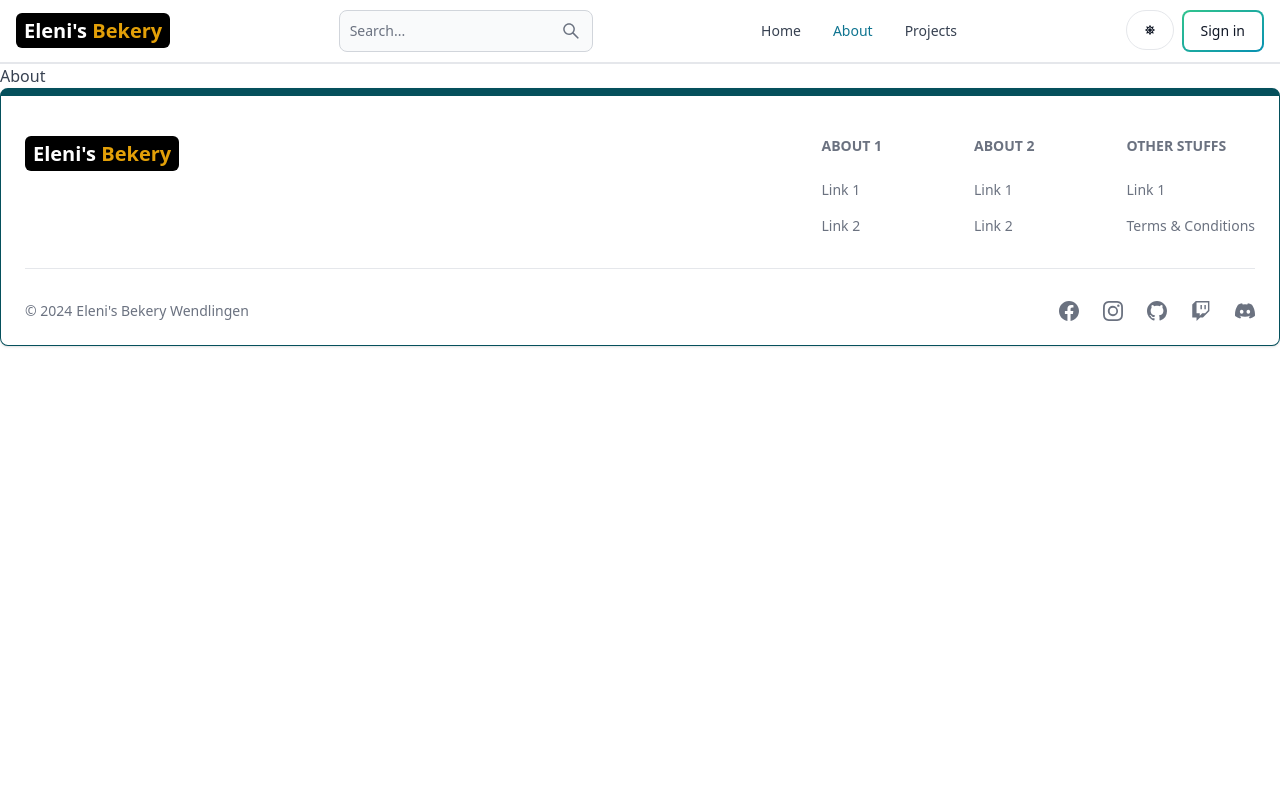
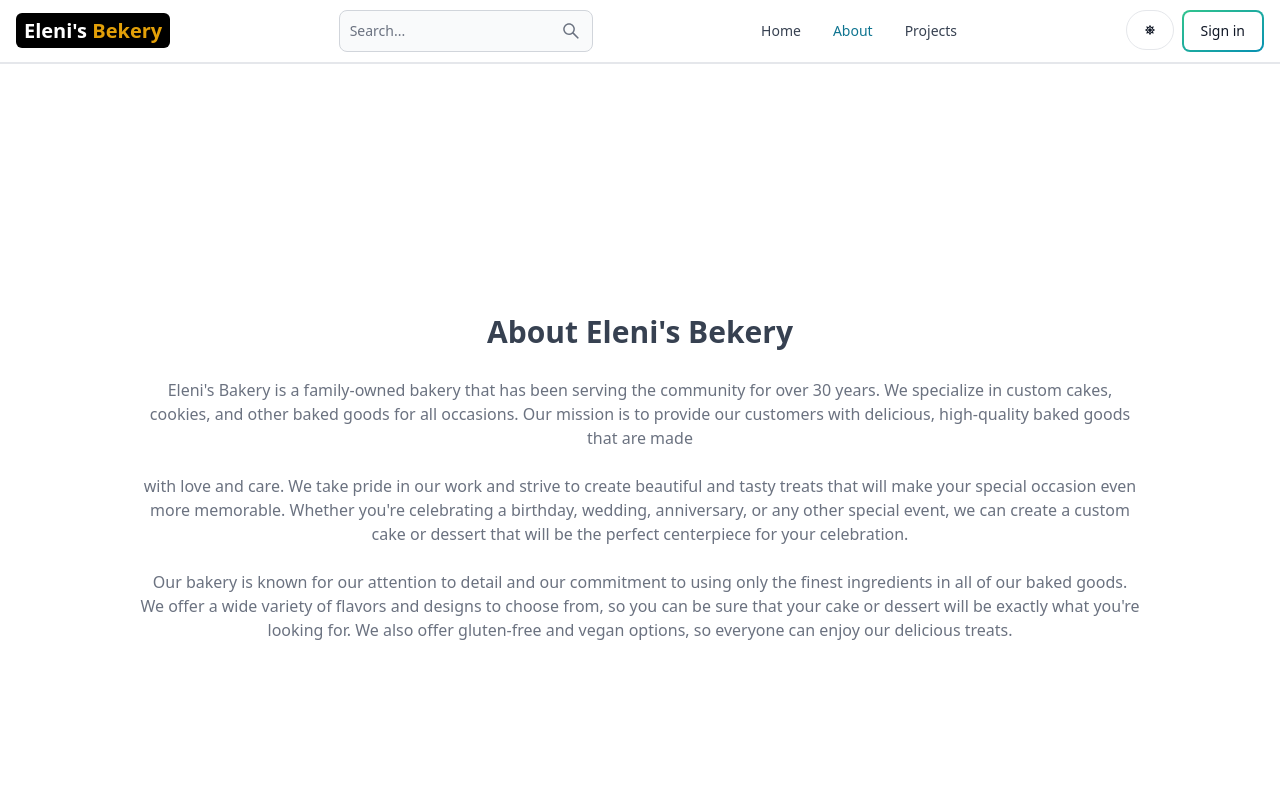
Before and after one commit to Krasimir-Hristov/TheBlog, a React (Vite) app in the folder client/: page /about in a window 1280 px wide. Shown: the top 800 px of the page. Built offline with nearby package versions, Linux system fonts and the light colour scheme; no server answers.

Commit message:
complete about and project pages

```diff
--- a/client/src/pages/About.tsx
+++ b/client/src/pages/About.tsx
@@ -1,5 +1,42 @@
 const About = () => {
-  return <div>About</div>;
+  return (
+    <div className='min-h-screen flex items-center justify-center'>
+      <div className='max-w-5xl mx-auto p-3 text-center'>
+        <div>
+          <h1 className='text-3xl font-semibold text-center my-7'>
+            About Eleni's Bekery
+          </h1>
+          <div className='text-md text-gray-500 flex flex-col gap-6'>
+            <p>
+              Eleni's Bakery is a family-owned bakery that has been serving the
+              community for over 30 years. We specialize in custom cakes,
+              cookies, and other baked goods for all occasions. Our mission is
+              to provide our customers with delicious, high-quality baked goods
+              that are made
+            </p>
+
+            <p>
+              with love and care. We take pride in our work and strive to create
+              beautiful and tasty treats that will make your special occasion
+              even more memorable. Whether you're celebrating a birthday,
+              wedding, anniversary, or any other special event, we can create a
+              custom cake or dessert that will be the perfect centerpiece for
+              your celebration.
+            </p>
+
+            <p>
+              Our bakery is known for our attention to detail and our commitment
+              to using only the finest ingredients in all of our baked goods. We
+              offer a wide variety of flavors and designs to choose from, so you
+              can be sure that your cake or dessert will be exactly what you're
+              looking for. We also offer gluten-free and vegan options, so
+              everyone can enjoy our delicious treats.
+            </p>
+          </div>
+        </div>
+      </div>
+    </div>
+  );
 };
 
 export default About;
--- a/client/src/pages/Projects.tsx
+++ b/client/src/pages/Projects.tsx
@@ -1,5 +1,20 @@
+import CallToAction from '../components/CallToAction';
+
 const Projects = () => {
-  return <div>Projects</div>;
+  return (
+    <div
+      className='min-h-screen max-w-2xl mx-auto flex justify-center items-center
+    flex-col gap-6 p-3 text-center'
+    >
+      <h1 className='text-3xl font-semibold'> Projects</h1>
+      <p className='text-md text-gray-500'>
+        Eleni's Bakery is a family-owned bakery that has been serving the
+        community for over 30 years. We specialize in custom cakes, cookies, and
+      </p>
+
+      <CallToAction />
+    </div>
+  );
 };
 
 export default Projects;
```
